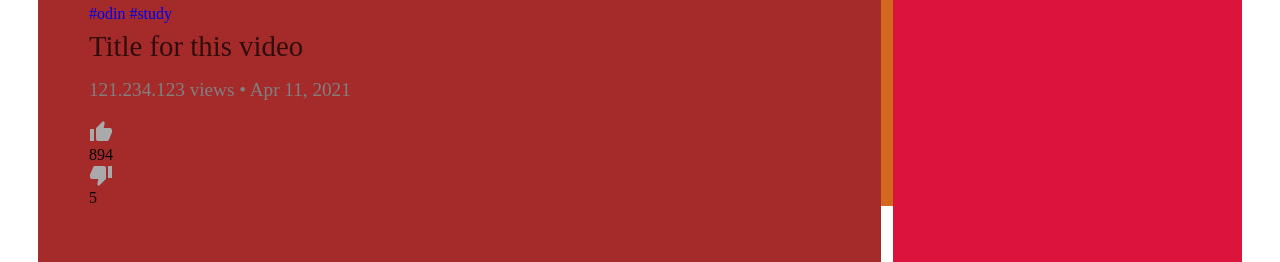
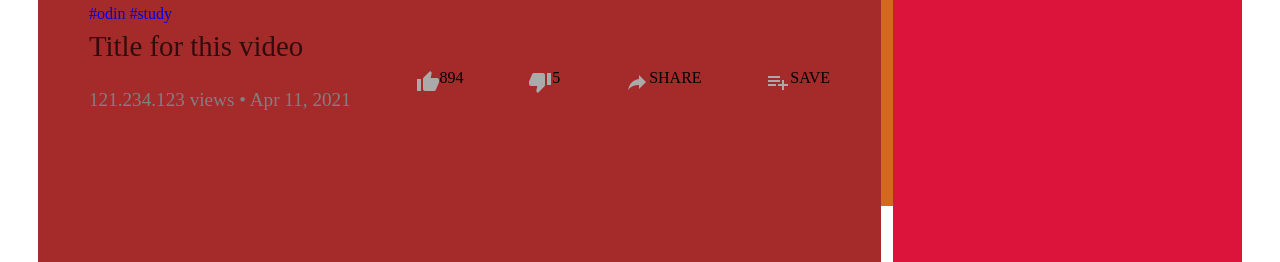
Before and after one commit to lkrbalci/odinYoutubePageClone, a plain HTML site: page index.html in a window 1280 px wide. Shown: the part 594-856 px from the top of the page. Drawn offline with Linux system fonts and the light colour scheme.

Commit message:
hate css

```diff
--- a/index.css
+++ b/index.css
@@ -99,3 +99,13 @@ h3 {
   margin: 20px 0;
   color: grey;
 }
+
+.info {
+  display: flex;
+  justify-content: space-between;
+}
+
+.info div * {
+  float: left;
+  align-items: center;
+}
--- a/index.html
+++ b/index.html
@@ -37,6 +37,14 @@
               />
               <p>5</p>
             </div>
+            <div class="sharing">
+              <img src="./images/share.svg" alt="share" class="share" />
+              <p>SHARE</p>
+            </div>
+            <div class="saving">
+              <img src="./images/playlist-plus.svg" alt="save" class="save" />
+              <p>SAVE</p>
+            </div>
           </div>
         </div>
 
```
